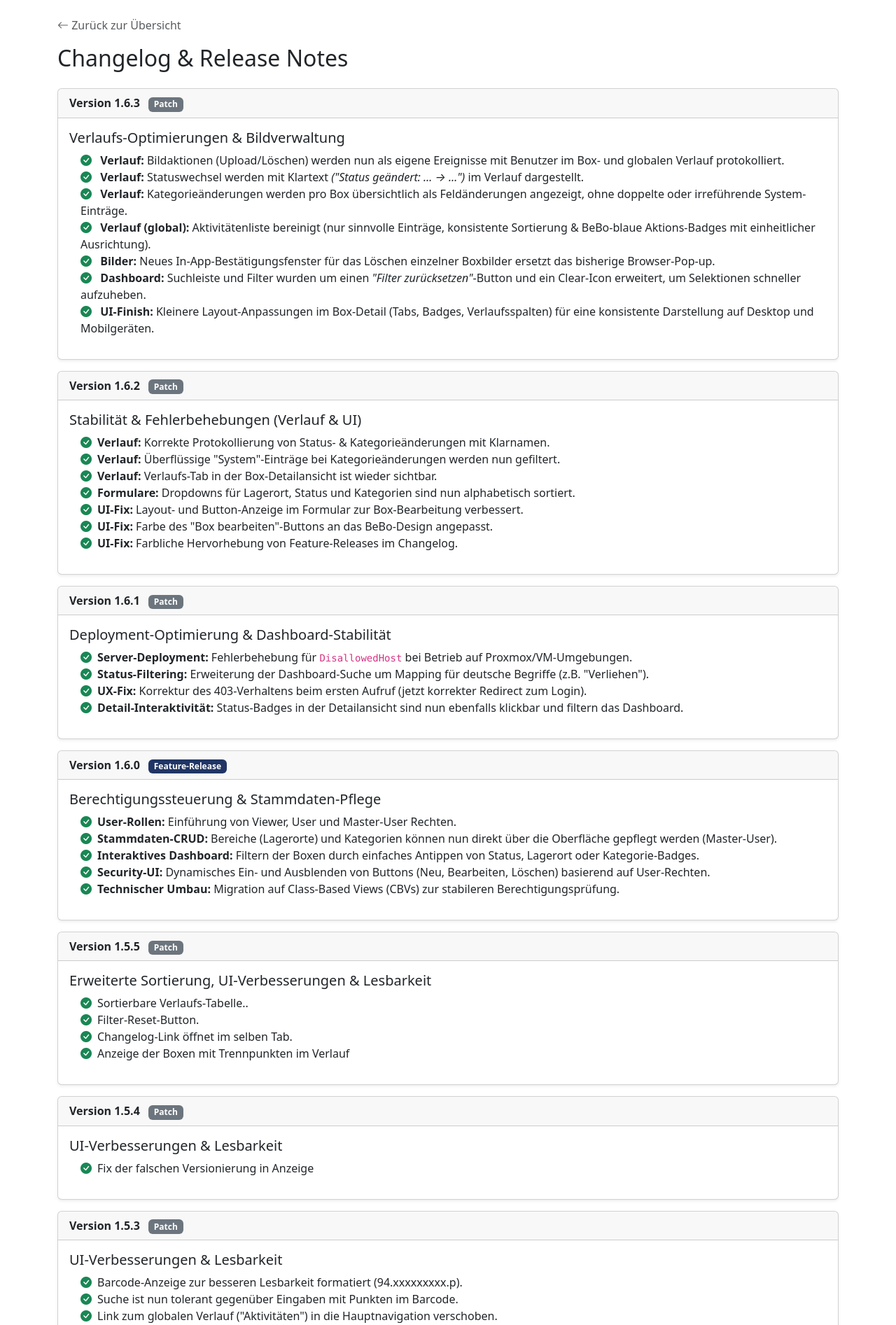
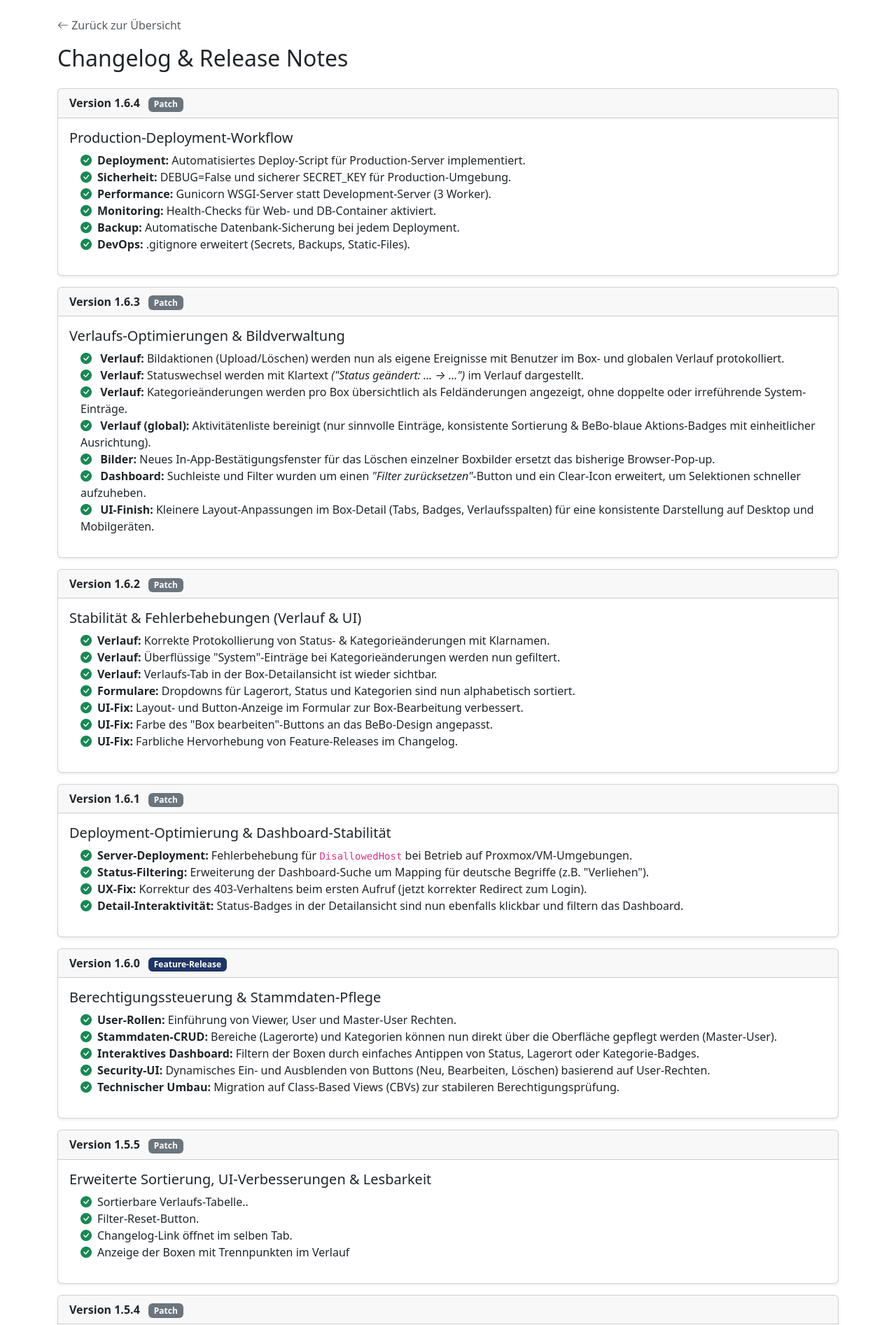
Before and after one commit to JOHBECHTOLD/BeBo, a Django app: page /changelog/ in a window 1280 px wide. Shown: the part 56-1949 px from the top of the page at 70% size. Run offline with Django 5.2, Linux system fonts and the light colour scheme; the visitor is signed in with stand-in values (Sample User, id 1); some libraries are stand-ins or nearby versions.

Commit message:
Release 1.6.4: Production Deployment-Workflow

```diff
--- a/bebo_core/settings.py
+++ b/bebo_core/settings.py
@@ -160,5 +160,5 @@ CRISPY_TEMPLATE_PACK = "bootstrap5"                 # 1.6.0
 
 
 # Versionierung
-BEBO_VERSION = '1.6.3'
+BEBO_VERSION = '1.6.4'
 print(f"### BEBO VERSION GELADEN: {BEBO_VERSION} ###")
--- a/templates/inventory/changelog.html
+++ b/templates/inventory/changelog.html
@@ -6,6 +6,24 @@
 </a>
 
 <h1 class="h2 mb-4">Changelog & Release Notes</h1>
+
+<!-- v1.6.4 -->
+<div class="card mb-3 shadow-sm">
+    <div class="card-header fw-bold">
+        Version 1.6.4 <span class="badge bg-secondary ms-2">Patch</span>
+    </div>
+    <div class="card-body">
+        <h5 class="card-title">Production-Deployment-Workflow</h5>
+        <ul class="list-unstyled ps-3">
+            <li><i class="bi bi-check-circle-fill text-success me-2"></i><strong>Deployment:</strong> Automatisiertes Deploy-Script für Production-Server implementiert.</li>
+            <li><i class="bi bi-check-circle-fill text-success me-2"></i><strong>Sicherheit:</strong> DEBUG=False und sicherer SECRET_KEY für Production-Umgebung.</li>
+            <li><i class="bi bi-check-circle-fill text-success me-2"></i><strong>Performance:</strong> Gunicorn WSGI-Server statt Development-Server (3 Worker).</li>
+            <li><i class="bi bi-check-circle-fill text-success me-2"></i><strong>Monitoring:</strong> Health-Checks für Web- und DB-Container aktiviert.</li>
+            <li><i class="bi bi-check-circle-fill text-success me-2"></i><strong>Backup:</strong> Automatische Datenbank-Sicherung bei jedem Deployment.</li>
+            <li><i class="bi bi-check-circle-fill text-success me-2"></i><strong>DevOps:</strong> .gitignore erweitert (Secrets, Backups, Static-Files).</li>
+        </ul>
+    </div>
+</div>
 
 <!-- v1.6.3 -->
 <div class="card mb-3 shadow-sm">
```
Also changed, not shown: 1 other file.
